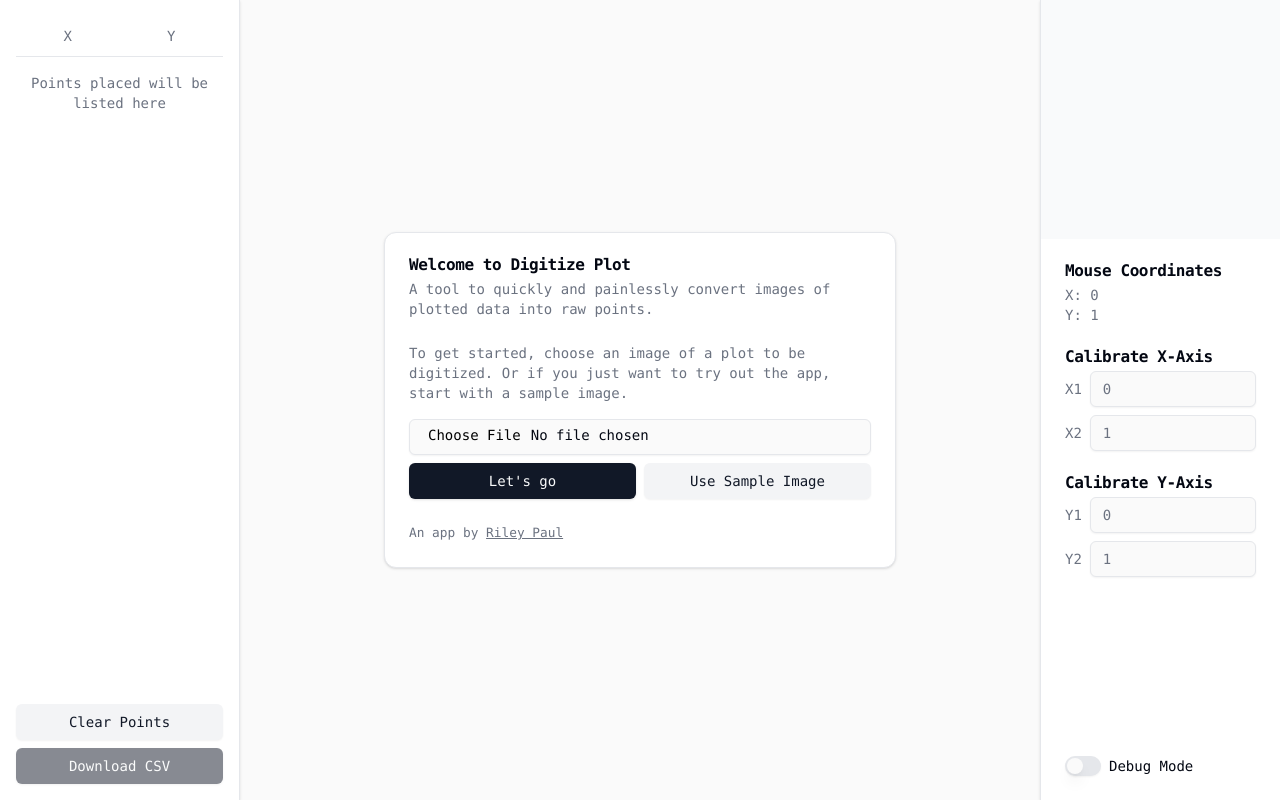
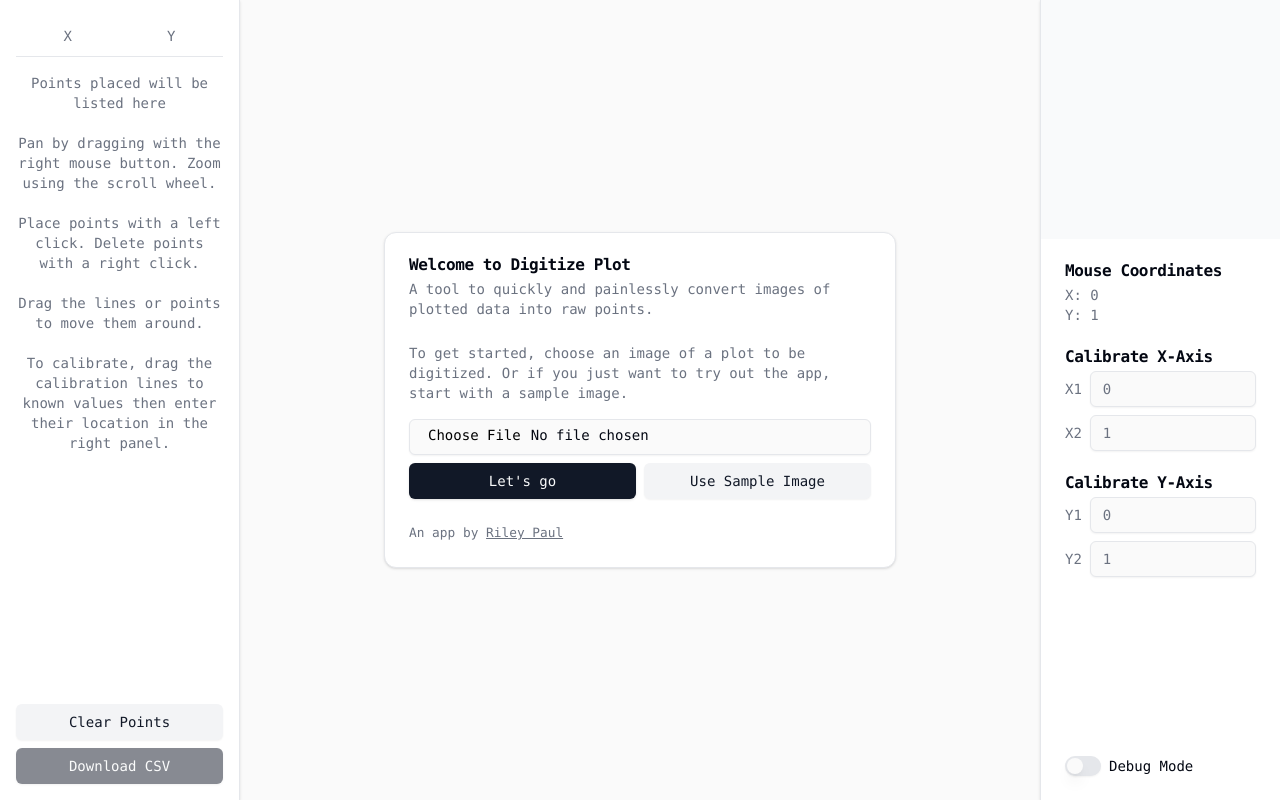
Before and after one commit to riley-paul/digitize-plot, a React (Vite) app: page / in a window 1280 px wide. Built offline with nearby package versions, Linux system fonts and the light colour scheme; a web font is replaced by a local one.

Commit message:
add instructions

```diff
--- a/src/components/DataTable.tsx
+++ b/src/components/DataTable.tsx
@@ -23,7 +23,23 @@ export default function DataTable({ points, coordsConverter }: Props) {
 
   return (
     <Table>
-      {points.length === 0 && <TableCaption>Points placed will be listed here</TableCaption>}
+      {points.length === 0 && (
+        <TableCaption>
+          Points placed will be listed here
+          <br />
+          <br />
+          Pan by dragging with the right mouse button. Zoom using the scroll wheel.
+          <br />
+          <br />
+          Place points with a left click. Delete points with a right click.
+          <br />
+          <br />
+          Drag the lines or points to move them around.
+          <br />
+          <br />
+          To calibrate, drag the calibration lines to known values then enter their location in the right panel.
+        </TableCaption>
+      )}
       <TableHeader>
         <TableRow>
           <TableHead className="text-center w-1/2">X</TableHead>
```
Also changed, not shown: 1 other file (tests, documents, lock files or other folders).
